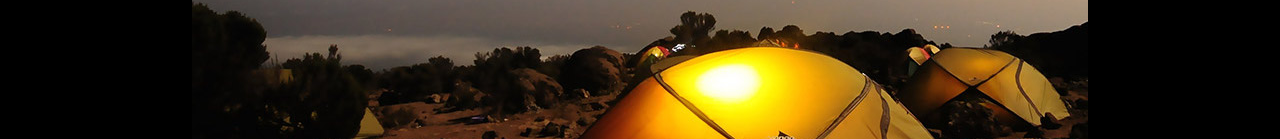
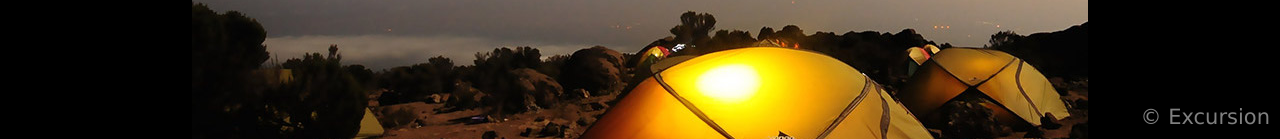
Before and after one commit to TheNoshman/excursion, a plain HTML site: page index.html in a window 1280 px wide. Shown: the part 661-800 px from the top of the page. Drawn offline with Linux system fonts and the light colour scheme.

Commit message:
last commit, all working

```diff
--- a/index.html
+++ b/index.html
@@ -39,11 +39,10 @@
 			<h2>Coming Soon for iPhone and Android</h2>
 			<span role="compelementary"><a href="#" class="coming-soon">Download Excursion (Coming soon!)</a></span>
 		</section>
-
 	</main>
 
 	<footer>
-
+		<span class="footer">© Excursion</span>
 	</footer>
 </body>
 </html>
--- a/resources/css/style.css
+++ b/resources/css/style.css
@@ -72,3 +72,17 @@ h2 {
 	font-weight: 300;
 	font-size: 42px;
 }
+
+footer {
+	position: fixed;
+	text-align: right;
+	bottom: 0;
+	right: 0;
+	padding: 10px;
+
+}
+
+.footer {
+	color: grey;
+	font-size: 21px;
+}
```
